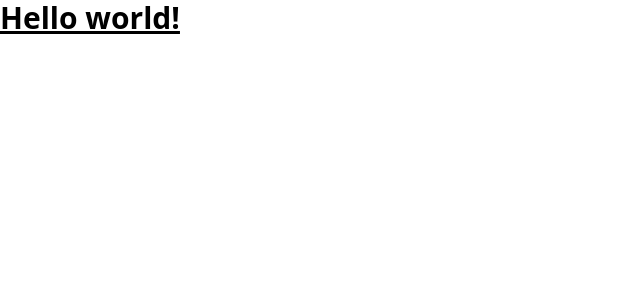
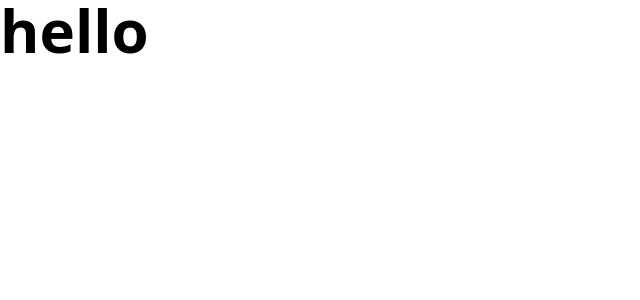
Before and after one commit to pacifiquem/megaFlix, a React (Create React App) app in the folder client/: page / in a window 1280 px wide. Shown: the top 300 px of the page, without its empty margins (0-640 px from the left). Built offline with nearby package versions, Linux system fonts and the light colour scheme.

Commit message:
finished all initialization

```diff
--- a/client/src/App.tsx
+++ b/client/src/App.tsx
@@ -5,7 +5,7 @@ import React from 'react';
 const App:React.FC = () => {
   return (
     <div className="App">
-          <h1 className="text-3xl font-bold underline">Hello world!</h1>
+      <h1 className="font-sans font-black text-6xl">hello</h1>
     </div>
   );
 }
```
Also changed, not shown: client/src/assets/images/logo.png (added).
